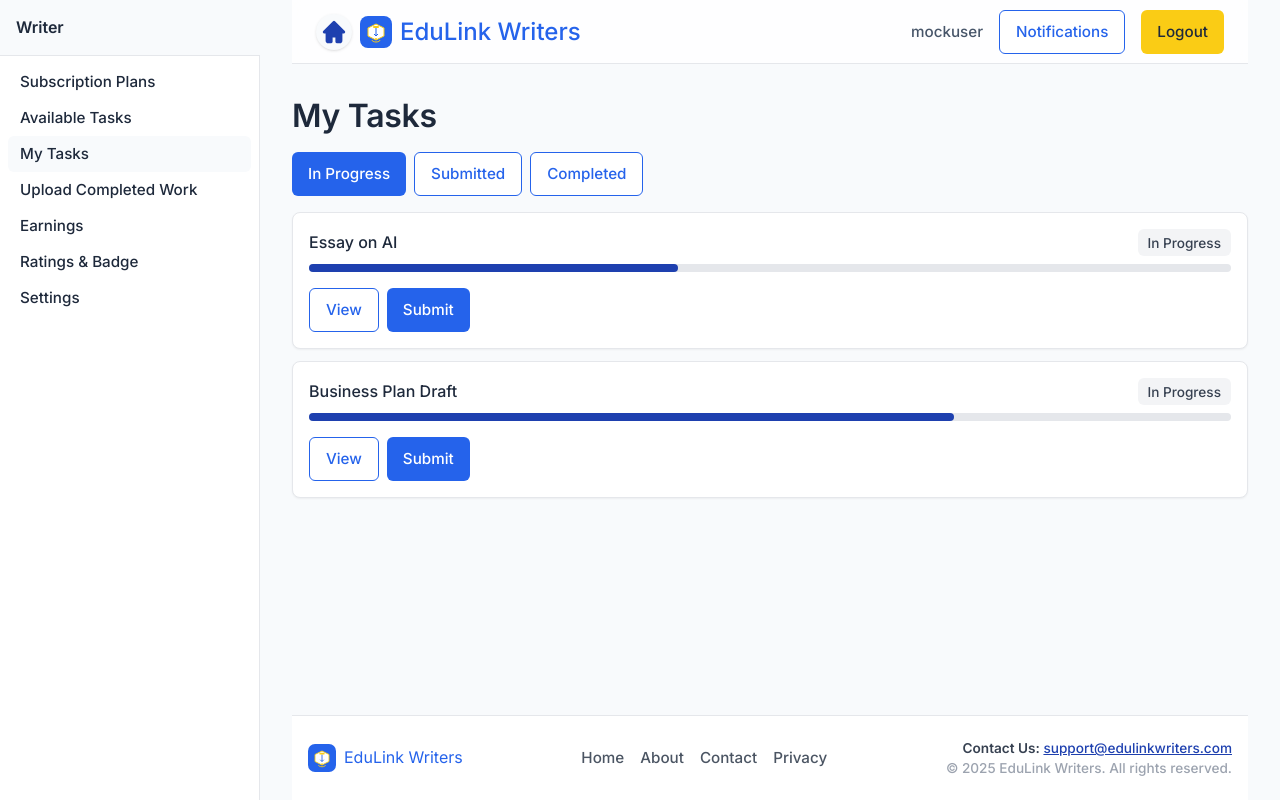
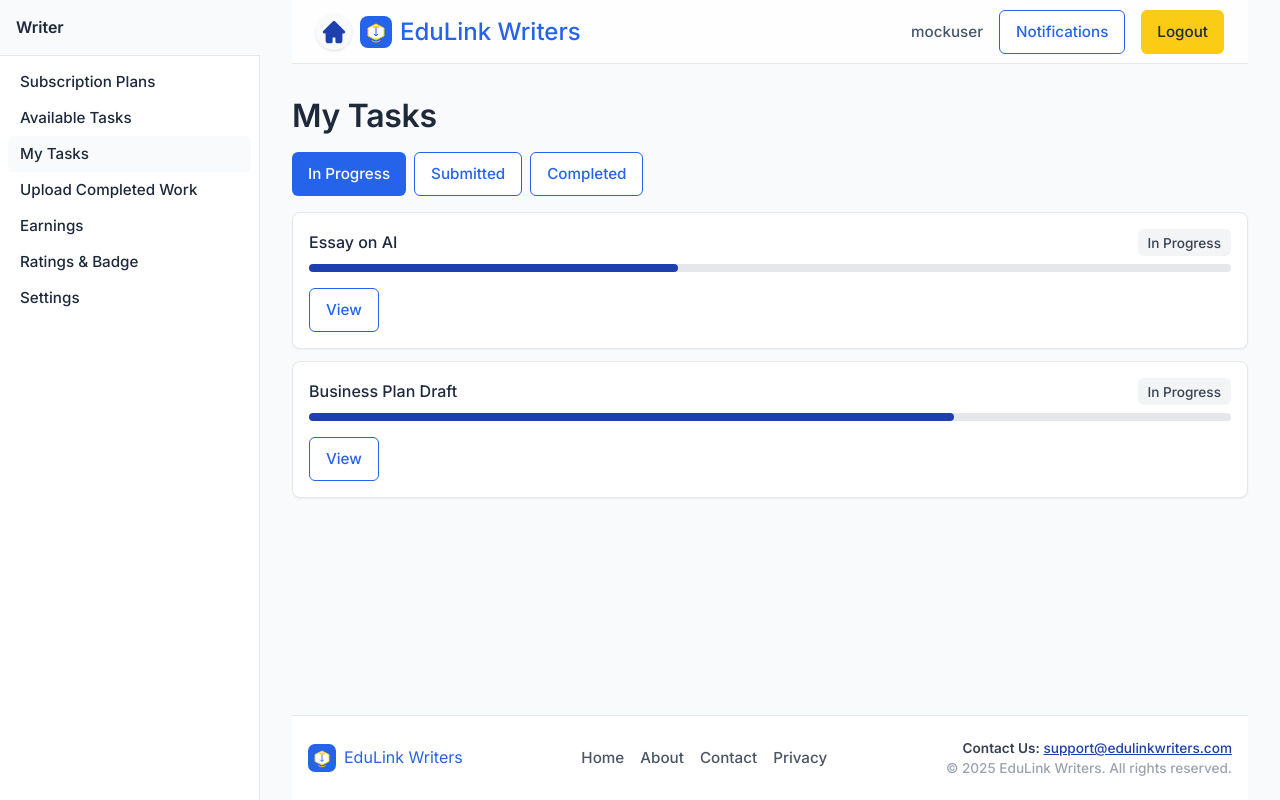
Before and after one commit to jamiljuma2/LOGIN, a React (Vite) app: page /writer/my-tasks in a window 1280 px wide. Built offline with nearby package versions, Linux system fonts and the light colour scheme.

Commit message:
Remove submit button from 'In Progress' section of MyTasks for writers

```diff
--- a/src/pages/writer/MyTasks.tsx
+++ b/src/pages/writer/MyTasks.tsx
@@ -63,9 +63,7 @@ export default function MyTasks() {
             <ProgressBar value={item.progress} />
             <div className="flex gap-2 pt-2">
               <button className="btn btn-outline">View</button>
-              {tab === 'In Progress' && (
-                <button className="btn btn-primary" onClick={() => handleSubmitTask(item.id)}>Submit</button>
-              )}
+              {/* Submit button removed as requested */}
             </div>
           </div>
         ))}
```
